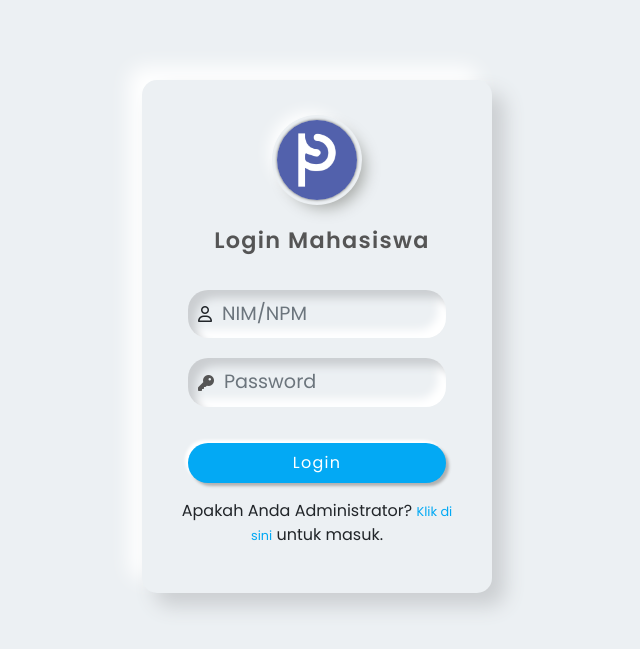
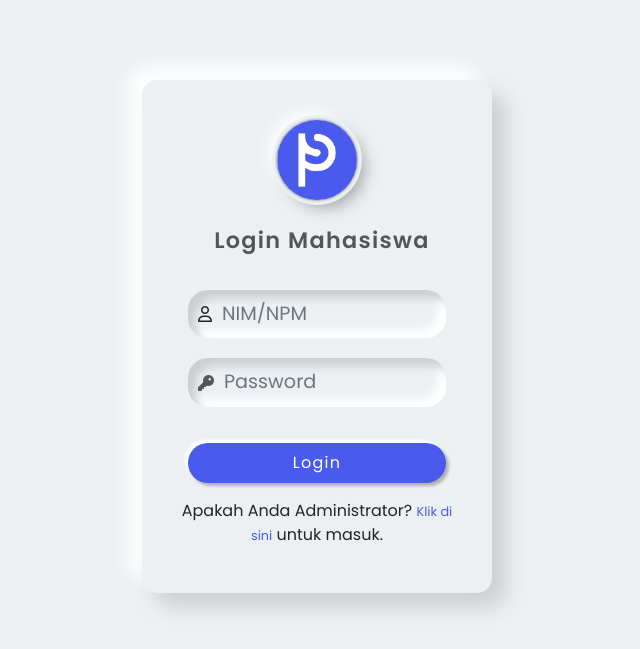
Before and after one commit to e-haikal/siap-pemilwa, a CodeIgniter app: page /siap_pemilwa/masuk in a window 1280 px wide. Shown: the top 649 px of the page, without its empty margins (323-963 px from the left). Run offline with CodeIgniter, Linux system fonts and the light colour scheme; some libraries are stand-ins or nearby versions.

Commit message:
Penyesuaian warna

```diff
--- a/application/views/_partials/navbar.php
+++ b/application/views/_partials/navbar.php
@@ -1,9 +1,9 @@
 <header class="app-header">
-  <!-- <a class="app-header__logo" href="utama">Pemilwa Amikom</a>
+  <!-- <a class="app-header__logo" href="utama">Siap Pemilwa</a>
  -->
   <!-- Logo with maximum size of 200x60 -->
   <a class="app-header__logo" href="utama">
-    <img src="<?= base_url('assets/images/siap-pemilwa-logo.gif'); ?>" alt="Logo" style="max-width: 200px; max-height: 60px;">
+    <img src="<?= base_url('assets/images/siap-pemilwa-horizontal-white.png'); ?>" alt="Logo" style="max-width: 200px; max-height: 60px;">
   </a>
   <!-- Sidebar toggle button--><a class="app-sidebar__toggle mt-1" href="#" data-toggle="sidebar" aria-label="Hide Sidebar"></a>
   <!-- Navbar Right Menu-->
--- a/application/views/admin/_partials/navbar.php
+++ b/application/views/admin/_partials/navbar.php
@@ -3,7 +3,7 @@
  -->
   <!-- Logo with maximum size of 200x60 -->
   <a class="app-header__logo" href="utama">
-    <img src="<?= base_url('assets/images/siap-pemilwa-logo.gif'); ?>" alt="Logo" style="max-width: 200px; max-height: 60px;">
+    <img src="<?= base_url('assets/images/siap-pemilwa-horizontal-white.png'); ?>" alt="Logo" style="max-width: 200px; max-height: 60px;">
   </a>
   <!-- Sidebar toggle button--><a class="app-sidebar__toggle mt-1" href="#" data-toggle="sidebar" aria-label="Hide Sidebar"></a>
   <!-- Navbar Right Menu-->
--- a/application/views/admin/index.php
+++ b/application/views/admin/index.php
@@ -14,7 +14,7 @@
   <meta property="og:url" content="http://pratikborsadiya.in/blog/vali-admin">
   <meta property="og:image" content="http://pratikborsadiya.in/blog/vali-admin/hero-social.png">
   <meta property="og:description" content="Vali is a responsive and free admin theme built with Bootstrap 4, SASS and PUG.js. It's fully customizable and modular.">
-  <title>Login - Pemilwa Amikom</title>
+  <title>Login - Pemilwa</title>
   <meta charset="utf-8">
   <meta http-equiv="X-UA-Compatible" content="IE=edge">
   <meta name="viewport" content="width=device-width, initial-scale=1">
--- a/application/views/admin/masuk/index.php
+++ b/application/views/admin/masuk/index.php
@@ -89,7 +89,7 @@
             box-shadow: none;
             width: 100%;
             height: 40px;
-            background-color: #03A9F4;
+            background-color: #4A5AEC;
             color: #fff;
             border-radius: 25px;
             box-shadow: 3px 3px 3px #b1b1b1,
@@ -104,7 +104,7 @@
         .wrapper a {
             text-decoration: none;
             font-size: 0.8rem;
-            color: #03A9F4;
+            color: #4A5AEC;
         }
 
         .wrapper a:hover {
--- a/application/views/masuk/index.php
+++ b/application/views/masuk/index.php
@@ -89,7 +89,7 @@
             box-shadow: none;
             width: 100%;
             height: 40px;
-            background-color: #03A9F4;
+            background-color: #4A5AEC;
             color: #fff;
             border-radius: 25px;
             box-shadow: 3px 3px 3px #b1b1b1,
@@ -104,7 +104,7 @@
         .wrapper a {
             text-decoration: none;
             font-size: 0.8rem;
-            color: #03A9F4;
+            color: #4A5AEC;
         }
 
         .wrapper a:hover {
--- a/assets/css/style.css
+++ b/assets/css/style.css
@@ -95,7 +95,7 @@
 }
 
 #header .logo img {
-  max-height: 40px;
+  max-height: 55px;
 }
 
 @media (max-width: 991px) {
```
Also changed, not shown: assets/css/main.css, assets/images/hero-siap-pemilwa.png, assets/images/siap-pemilwa-horizontal-black.png, assets/images/siap-pemilwa-horizontal-white-01.png (deleted), assets/images/siap-pemilwa-horizontal-white.png (added), assets/images/siap-pemilwa-logo-transparant.png (added), assets/images/siap-pemilwa-logo.png.
